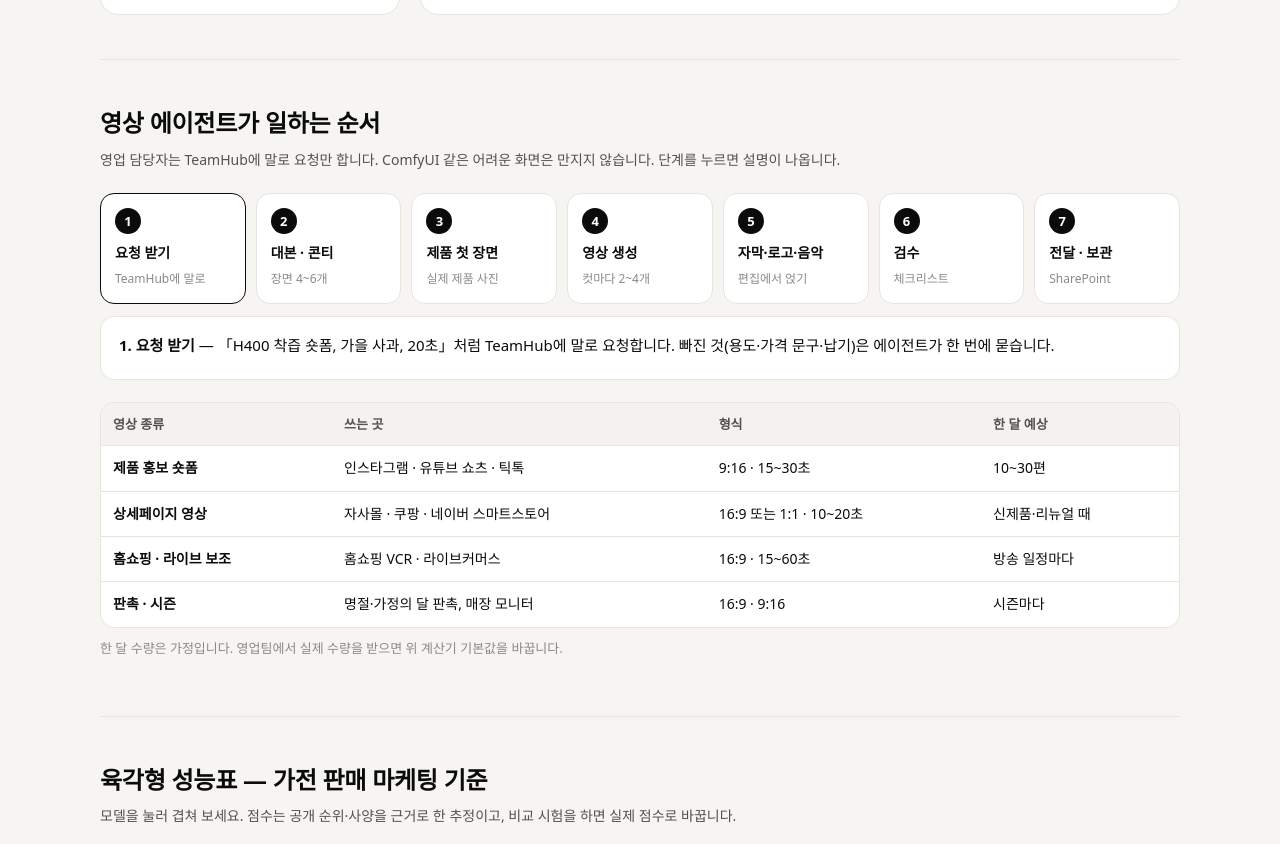
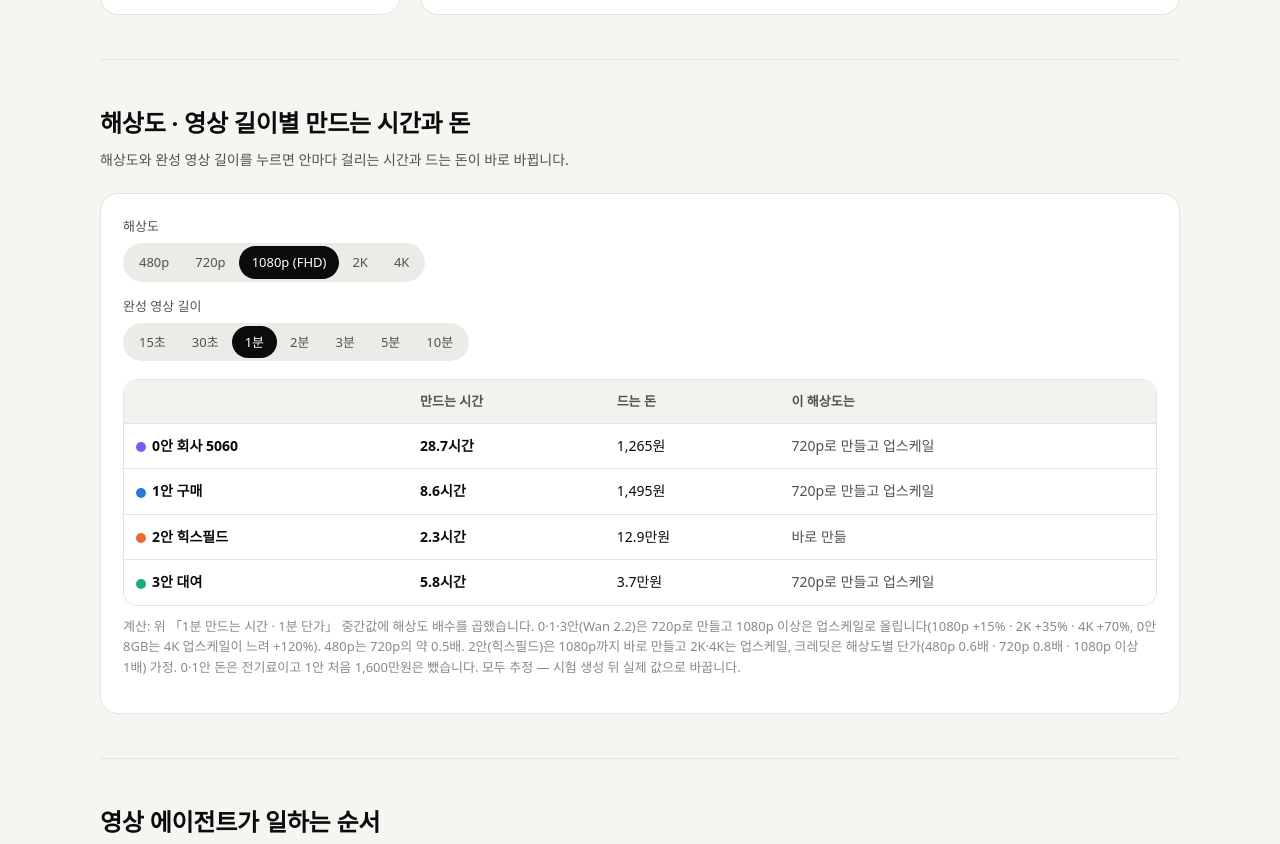
Before and after one commit to simjb23-oss/hurom-video-agent, a plain HTML site: page index.html in a window 1280 px wide. Shown: the part 1780-2624 px from the top of the page. Drawn offline with Linux system fonts and the light colour scheme; a web font is replaced by a local one.

Commit message:
해상도·영상 길이 버튼: 안별 만드는 시간·돈

```diff
--- a/index.html
+++ b/index.html
@@ -78,7 +78,7 @@ footer{padding:30px 0 60px;color:var(--mute);font-size:12px}footer a{color:var(-
 @media print{nav{display:none}.fade{opacity:1;transform:none}section{break-inside:avoid}}
 </style></head><body>
 <nav><div class="wrap">
-<a href="#sum">한눈에</a><a href="#cost">비용 계산</a><a href="#flow">일하는 순서</a><a href="#hex">육각형 성능</a><a href="#rank">모델 순위</a><a href="#cmp">안별 비교</a><a href="#test">비교 시험</a><a href="#need">필요한 것</a>
+<a href="#sum">한눈에</a><a href="#cost">비용 계산</a><a href="#res">해상도·길이</a><a href="#flow">일하는 순서</a><a href="#hex">육각형 성능</a><a href="#rank">모델 순위</a><a href="#cmp">안별 비교</a><a href="#test">비교 시험</a><a href="#need">필요한 것</a>
 </div></nav>
 
 <div class="wrap">
@@ -135,6 +135,19 @@ footer{padding:30px 0 60px;color:var(--mute);font-size:12px}footer a{color:var(-
   <div class="card"><svg id="cc" class="chart" viewBox="0 0 720 400"></svg>
    <div class="legend"><span><span class="dot" style="background:var(--a0)"></span>0안 회사 5060</span><span><span class="dot" style="background:var(--a1)"></span>1안 구매</span><span><span class="dot" style="background:var(--a2)"></span>2안 힉스필드</span><span><span class="dot" style="background:var(--a3)"></span>3안 대여</span></div>
    <p class="note">가정(중간값, 완성 영상 1분 기준): 1안 처음 1,600만원 + 전기 0.13만원 + 월 관리 3만원 · 2안 12.9만원(생성 1초 0.2~0.57달러, 쓸 컷 하나에 4번 생성해 고름) · 3안 3.2만원(H100 시간당 2.7~4.4달러) + 월 저장 1.5만원 · 0안 전기료 0.11만원(PC 약 300W × 25시간), 밤에만 돌리면 한 달 약 10분이 한계(넘으면 선이 흐려짐), 5060 8GB 기준 추정. 환율 1,400원. 참고: 숏폼 15~30초 1편 ≈ 0.25~0.5분. 실제 크레딧 단가는 결제 후 시험 생성으로 확정합니다.</p></div>
+ </div>
+</section>
+
+<section id="res" class="fade">
+ <h2>해상도 · 영상 길이별 만드는 시간과 돈</h2>
+ <p class="secsub">해상도와 완성 영상 길이를 누르면 안마다 걸리는 시간과 드는 돈이 바로 바뀝니다.</p>
+ <div class="card">
+  <div style="font-size:13px;color:var(--sub);margin-bottom:6px">해상도</div>
+  <div class="seg" id="rs"><button data-k="480">480p</button><button data-k="720">720p</button><button data-k="1080" class="on">1080p (FHD)</button><button data-k="2k">2K</button><button data-k="4k">4K</button></div>
+  <div style="font-size:13px;color:var(--sub);margin:14px 0 6px">완성 영상 길이</div>
+  <div class="seg" id="ln"><button data-l="0.25">15초</button><button data-l="0.5">30초</button><button data-l="1" class="on">1분</button><button data-l="2">2분</button><button data-l="3">3분</button><button data-l="5">5분</button><button data-l="10">10분</button></div>
+  <div class="tw" style="margin-top:18px"><table><thead><tr><th></th><th>만드는 시간</th><th>드는 돈</th><th>이 해상도는</th></tr></thead><tbody id="rt"></tbody></table></div>
+  <p class="note">계산: 위 「1분 만드는 시간 · 1분 단가」 중간값에 해상도 배수를 곱했습니다. 0·1·3안(Wan 2.2)은 720p로 만들고 1080p 이상은 업스케일로 올립니다(1080p +15% · 2K +35% · 4K +70%, 0안 8GB는 4K 업스케일이 느려 +120%). 480p는 720p의 약 0.5배. 2안(힉스필드)은 1080p까지 바로 만들고 2K·4K는 업스케일, 크레딧은 해상도별 단가(480p 0.6배 · 720p 0.8배 · 1080p 이상 1배) 가정. 0·1안 돈은 전기료이고 1안 처음 1,600만원은 뺐습니다. 모두 추정 — 시험 생성 뒤 실제 값으로 바꿉니다.</p>
  </div>
 </section>
 
@@ -312,4 +325,19 @@ const io=new IntersectionObserver(es=>es.forEach(e=>{if(e.isIntersecting){e.targ
 document.querySelectorAll('.fade').forEach(e=>io.observe(e));
 const secs=[...document.querySelectorAll('header[id],section[id]')],nl=document.querySelectorAll('nav a');
 addEventListener('scroll',()=>{let c=secs[0].id;secs.forEach(s=>{if(s.getBoundingClientRect().top<120)c=s.id});nl.forEach(a=>a.classList.toggle('on',a.getAttribute('href')=='#'+c))});
+
+// 해상도·길이 버튼
+(()=>{const P=[[0,'0안 회사 5060',25,0.11,'gen'],[1,'1안 구매',7.5,0.13,'gen'],[2,'2안 힉스필드',2.25,12.9,'api'],[3,'3안 대여',5,3.2,'gen']];
+const TF={gen:{480:.5,720:1,1080:1.15,'2k':1.35,'4k':1.7},api:{480:.7,720:.85,1080:1,'2k':1.2,'4k':1.45}};
+const CF={480:.6,720:.8,1080:1,'2k':1,'4k':1};
+let K='1080',Ln=1;
+const ht=h=>h<1?Math.round(h*60)+'분':h<48?(Math.round(h*10)/10)+'시간':(Math.round(h/24*10)/10)+'일 ('+Math.round(h)+'시간)';
+const mw=x=>x<1?Math.round(x*10000).toLocaleString()+'원':(Math.round(x*10)/10).toLocaleString()+'만원';
+function r(){let h='';for(const [i,n,t,c,ty] of P){let tf=TF[ty][K];if(i===0&&K==='4k')tf=2.2;
+ const hr=t*tf*Ln,won=(ty==='api'?c*CF[K]:c*tf)*Ln;
+ let nt=ty==='api'?(K==='2k'||K==='4k'?'1080p로 만들고 업스케일':'바로 만듦'):(K==='480'||K==='720'?'바로 만듦':'720p로 만들고 업스케일');
+ h+=`<tr><td><span class="dot" style="background:${C[i]}"></span><b>${n}</b></td><td><b>${ht(hr)}</b></td><td>${mw(won)}</td><td style="color:var(--sub)">${nt}</td></tr>`;}
+ document.getElementById('rt').innerHTML=h;}
+const bind=(id,f)=>document.querySelectorAll('#'+id+' button').forEach(b=>b.onclick=()=>{document.querySelectorAll('#'+id+' button').forEach(x=>x.classList.remove('on'));b.classList.add('on');f(b);r();});
+bind('rs',b=>K=b.dataset.k);bind('ln',b=>Ln=+b.dataset.l);r();})();
 </script></body></html>
```
